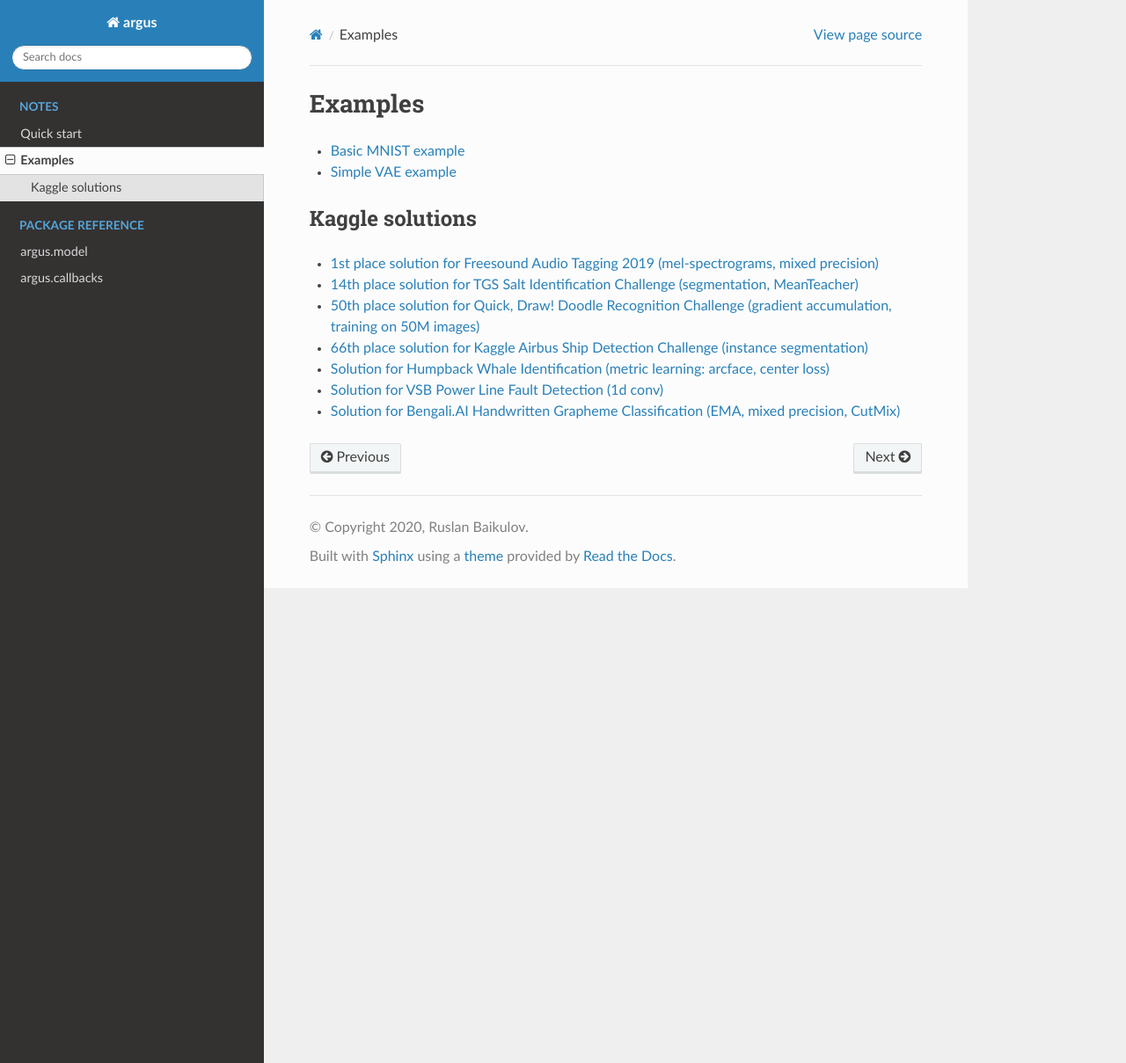
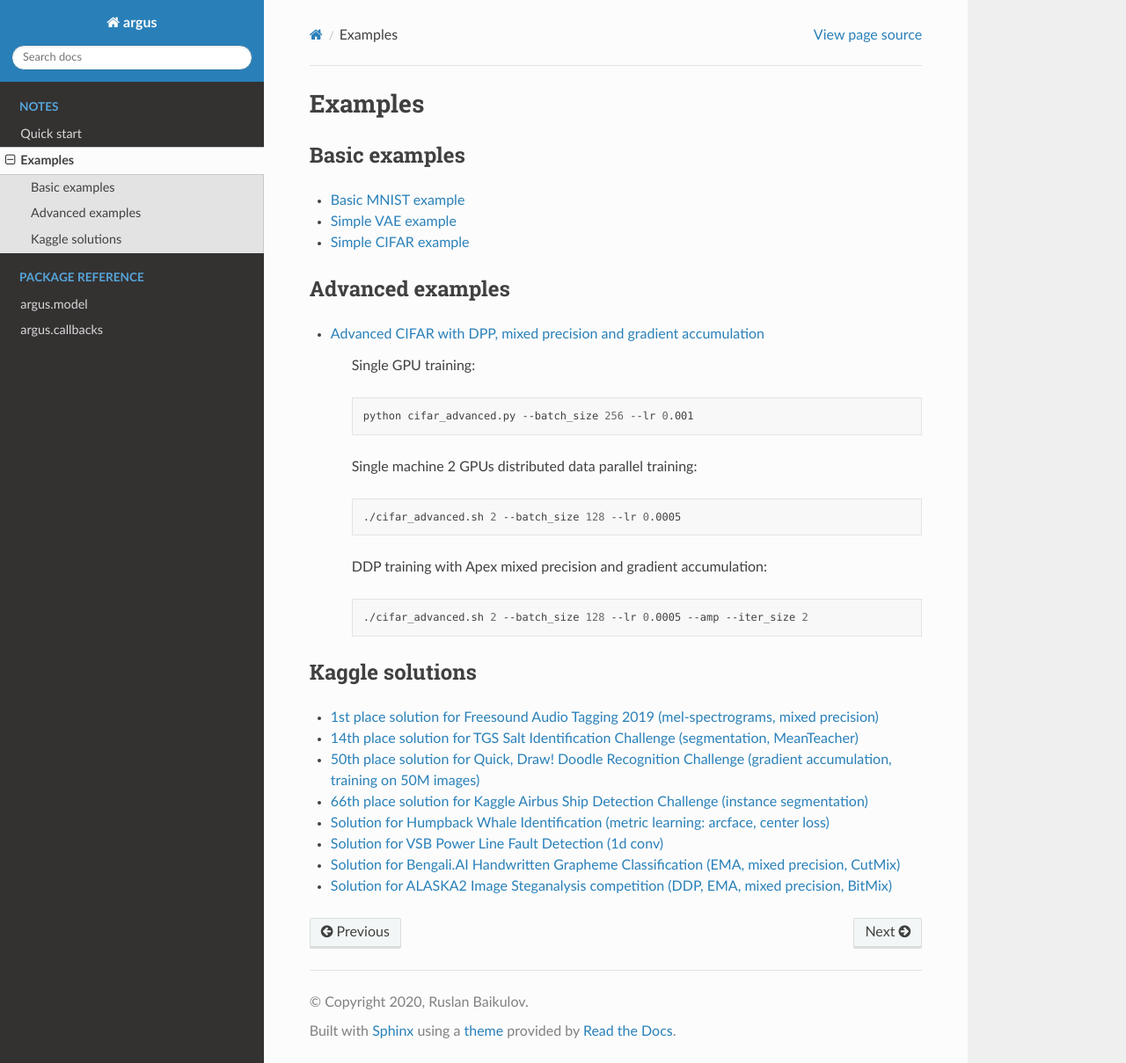
Before and after one commit to lRomul/argus, a Sphinx documentation site: the page built from docs/source/examples.rst, in a window 1280 px wide and 1209 px high. Shown: the whole window at 88% size. Built offline with Sphinx 7.4.7 and the Read the Docs theme 2.0.0, drawn with Linux system fonts in a browser that asks for light colours.

Commit message:
feat: Add iter size arg param docs: Add run commands for advanced example

```diff
--- a/docs/source/examples.rst
+++ b/docs/source/examples.rst
@@ -1,8 +1,35 @@
 Examples
 ========
 
+Basic examples
+--------------
+
 * `Basic MNIST example <https://github.com/lRomul/argus/blob/master/examples/mnist.py>`_
 * `Simple VAE example <https://github.com/lRomul/argus/blob/master/examples/mnist_vae.py>`_
+* `Simple CIFAR example <https://github.com/lRomul/argus/blob/master/examples/cifar_simple.py>`_
+
+Advanced examples
+-----------------
+
+* `Advanced CIFAR with DPP, mixed precision and gradient accumulation <https://github.com/lRomul/argus/blob/master/examples/cifar_advanced.py>`_
+
+    Single GPU training:
+
+    .. code:: bash
+
+        python cifar_advanced.py --batch_size 256 --lr 0.001
+
+    Single machine 2 GPUs distributed data parallel training:
+
+    .. code:: bash
+
+        ./cifar_advanced.sh 2 --batch_size 128 --lr 0.0005
+
+    DDP training with Apex mixed precision and gradient accumulation:
+
+    .. code:: bash
+
+        ./cifar_advanced.sh 2 --batch_size 128 --lr 0.0005 --amp --iter_size 2
 
 Kaggle solutions
 ----------------
@@ -14,3 +41,4 @@ Kaggle solutions
 * `Solution for Humpback Whale Identification (metric learning: arcface, center loss) <https://github.com/lRomul/argus-humpback-whale>`_
 * `Solution for VSB Power Line Fault Detection (1d conv) <https://github.com/lRomul/argus-vsb-power>`_
 * `Solution for Bengali.AI Handwritten Grapheme Classification (EMA, mixed precision, CutMix) <https://github.com/lRomul/argus-bengali-ai>`_
+* `Solution for ALASKA2 Image Steganalysis competition (DDP, EMA, mixed precision, BitMix) <https://github.com/lRomul/argus-alaska>`_
```
Also changed, not shown: 1 other file.
